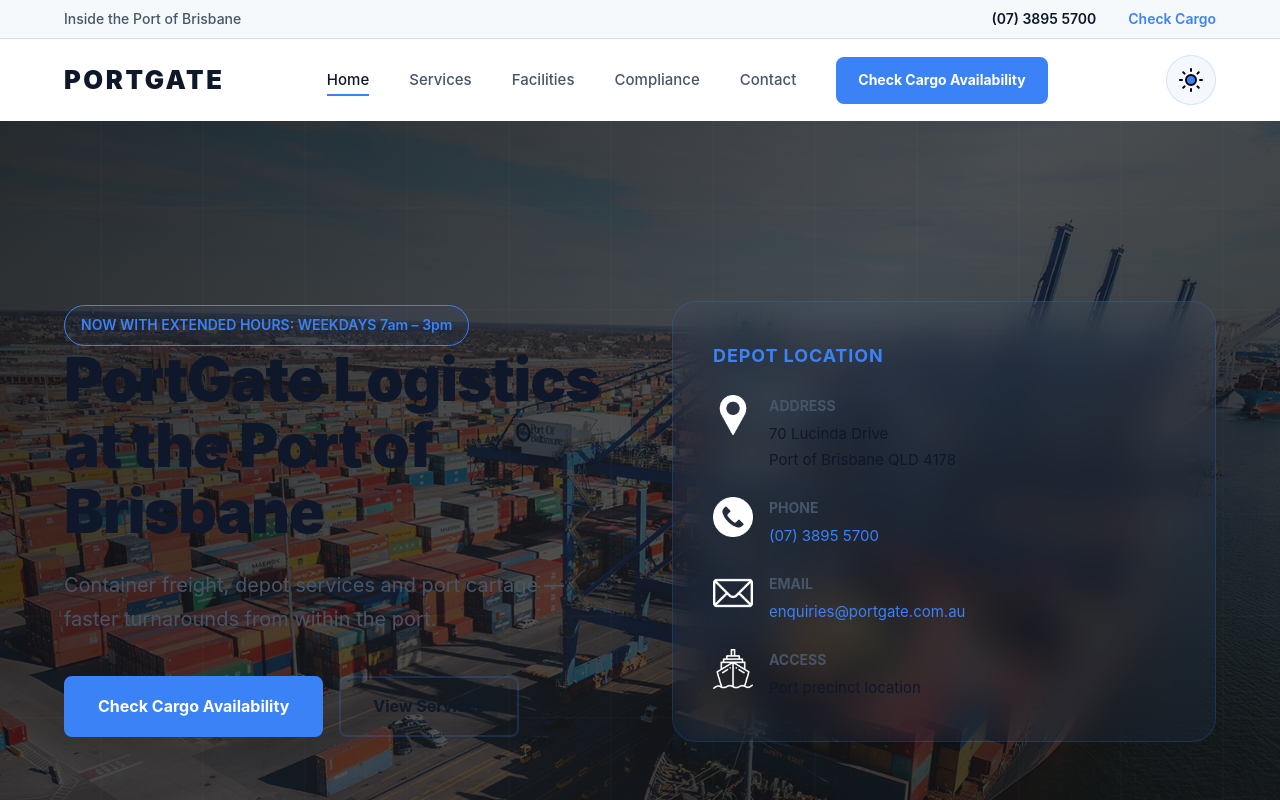
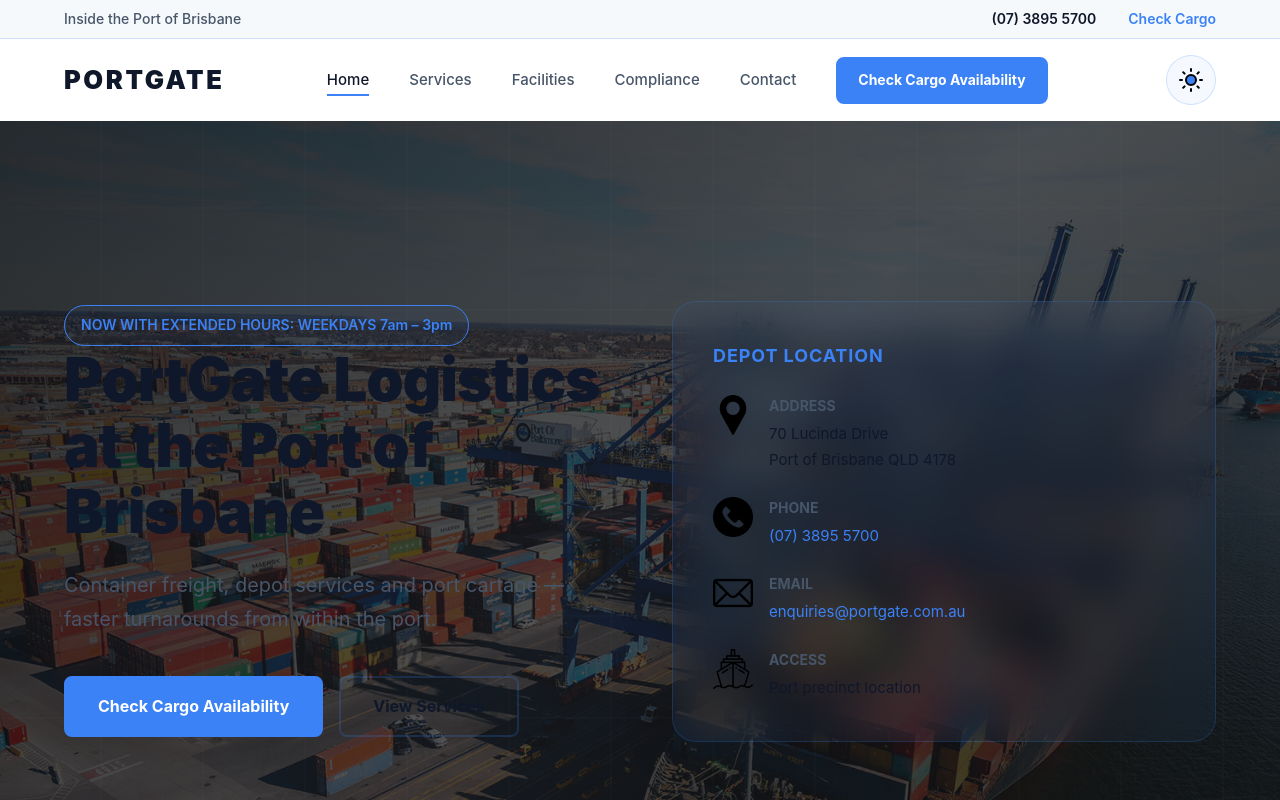
Before and after one commit to webdevelopment-ethink/PortLogistics, a plain HTML site: page index.html in a window 1280 px wide. Both pictures are taken after a click on the button "Toggle theme". Shown: the top 800 px of the page. Drawn offline with Linux system fonts and the light colour scheme.

Commit message:
Add professional favicon and fix icon visibility for light/dark modes

```diff
--- a/assets/css/icon-images.css
+++ b/assets/css/icon-images.css
@@ -67,10 +67,16 @@
     transition: transform 0.3s ease;
 }
 
-/* Icon filter - Make icons white/monochrome */
+/* Icon filter - Make icons white in dark mode, black in light mode */
 .icon-img {
     filter: brightness(0) invert(1);
-    /* This makes all icons pure white */
+    /* This makes all icons pure white in dark mode */
+}
+
+/* Dark icons in light mode for better visibility */
+[data-theme="light"] .icon-img {
+    filter: brightness(0) invert(0);
+    /* This makes all icons black in light mode */
 }
 
 /* Alternative: Keep some icon color but make lighter */
--- a/index.html
+++ b/index.html
@@ -6,6 +6,12 @@
     <title>PortGate Logistics | Port of Brisbane Depot & Cargo Services</title>
     <meta name="description" content="PortGate Logistics operates from 70 Lucinda Drive, Port of Brisbane, delivering container freight, depot and port cartage services with extended weekday hours.">
     <meta name="keywords" content="port logistics, container freight, Brisbane port, depot services, AQIS, quarantine, cargo">
+
+    <!-- Favicons -->
+    <link rel="icon" type="image/svg+xml" href="favicon.svg">
+    <link rel="alternate icon" type="image/svg+xml" href="assets/img/favicon-simple.svg">
+    <link rel="apple-touch-icon" href="assets/img/favicon-simple.svg">
+
     <link rel="stylesheet" href="assets/css/utilities.css">
     <link rel="stylesheet" href="assets/css/icon-images.css">
     <link rel="stylesheet" href="assets/css/style.css">
```
Also changed, not shown: 404.html (+6 -0 lines), compliance.html (+6 -0 lines), contact.html (+6 -0 lines), facilities.html (+6 -0 lines), services.html (+6 -0 lines), trading-conditions.html (+6 -0 lines), assets/img/favicon-simple.svg (added), favicon.svg (added).
